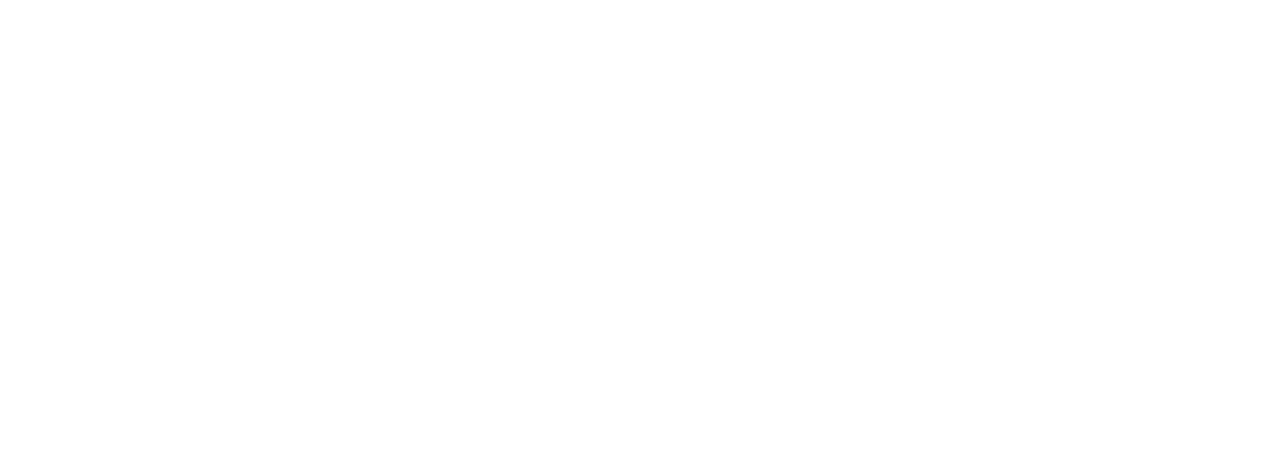
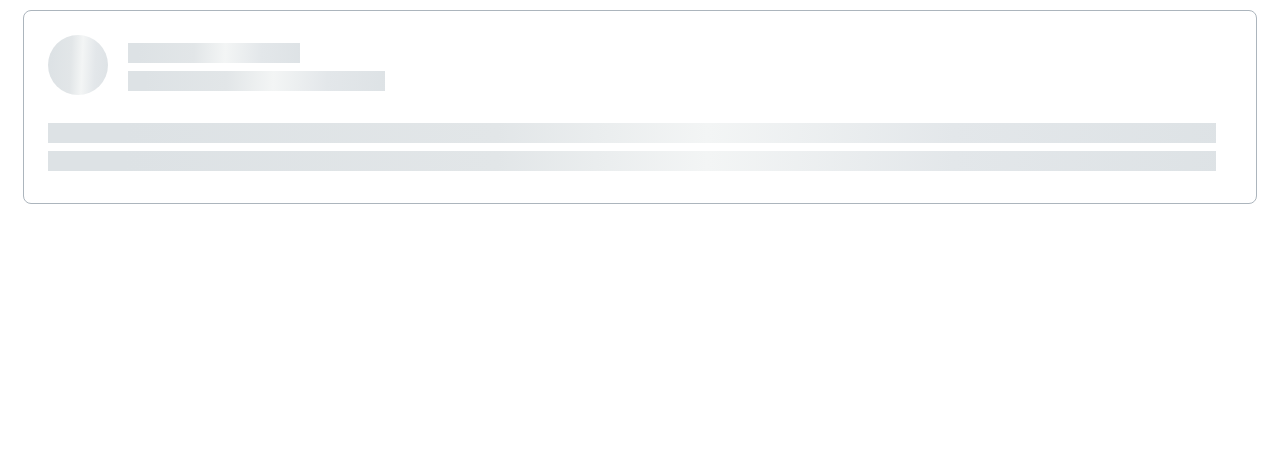
Before and after one commit to js-tasks-ru/htmlcss-20230404_kirill291, a website: page 04-lection2/02-skeleton/index.html in a window 1280 px wide. Drawn offline with Linux system fonts and the light colour scheme; files that its build step writes are made by us from their sources; files whose address does not match are found by name.

Commit message:
skeleton realised

```diff
--- a/04-lection2/02-skeleton/index.html
+++ b/04-lection2/02-skeleton/index.html
@@ -2,10 +2,24 @@
 <!-- Страница со скелетоном -->
 <html lang="ru">
     <head>
-        <link rel="stylesheet" href="../../../htmlcss-20230411_kirill291/assets/css/main.css">
+        <link rel="stylesheet" href="../../assets/css/main.css">
         <link rel="stylesheet" href="skeleton.css">
     </head>
     <body>
-
+    <div id="content">
+        <div class="skeleton">
+            <div class="skeleton-wrapper">
+                <div class="skeleton-wrapper-inner">
+                    <div class="skeleton-wrapper-body">
+                        <div class="skeleton-avatar"></div>
+                        <div class="skeleton-author"></div>
+                        <div class="skeleton-label"></div>
+                        <div class="skeleton-content-1"></div>
+                        <div class="skeleton-content-2"></div>
+                    </div>
+                </div>
+            </div>
+        </div>
+    </div>
     </body>
 </html>
--- a/04-lection2/02-skeleton/skeleton.css
+++ b/04-lection2/02-skeleton/skeleton.css
@@ -0,0 +1,57 @@
+.skeleton-wrapper {
+    background: #FFFFFF;
+    border: 1px solid #ACB5BD;
+    border-radius: 8px;
+    -webkit-border-radius: 8px;
+    margin: 10px 15px;
+    height: 192px;
+}
+
+.skeleton-wrapper-inner {
+    height: 100%;
+    padding: 10%;
+    position: relative;
+}
+
+.skeleton-wrapper-body div {
+    background: linear-gradient(92.51deg, #DDE2E5 6.44%, #E2E6E8 38.47%, #F3F5F5 56.48%, #E3E7EA 77.5%, #DDE2E5 102.52%);
+}
+
+.skeleton-wrapper-body div {
+    position: absolute;
+    right: 16px;
+    left: 24px;
+    top: 24px;
+}
+
+div.skeleton-avatar {
+    height: 60px;
+    width: 60px;
+    border-radius: 60px;
+    right: auto;
+}
+div.skeleton-author {
+    top: 32px;
+    height: 20px;
+    left: 104px;
+    width: 172px;
+}
+
+div.skeleton-label {
+    left: 104px;
+    top: 60px;
+    height: 20px;
+    width: 257px;
+}
+div.skeleton-content-1,
+div.skeleton-content-2 {
+    left: 24px;
+    right: 40px;
+    height: 20px;
+}
+div.skeleton-content-1 {
+    top: 112px;
+}
+div.skeleton-content-2 {
+    top: 140px;
+}
```
